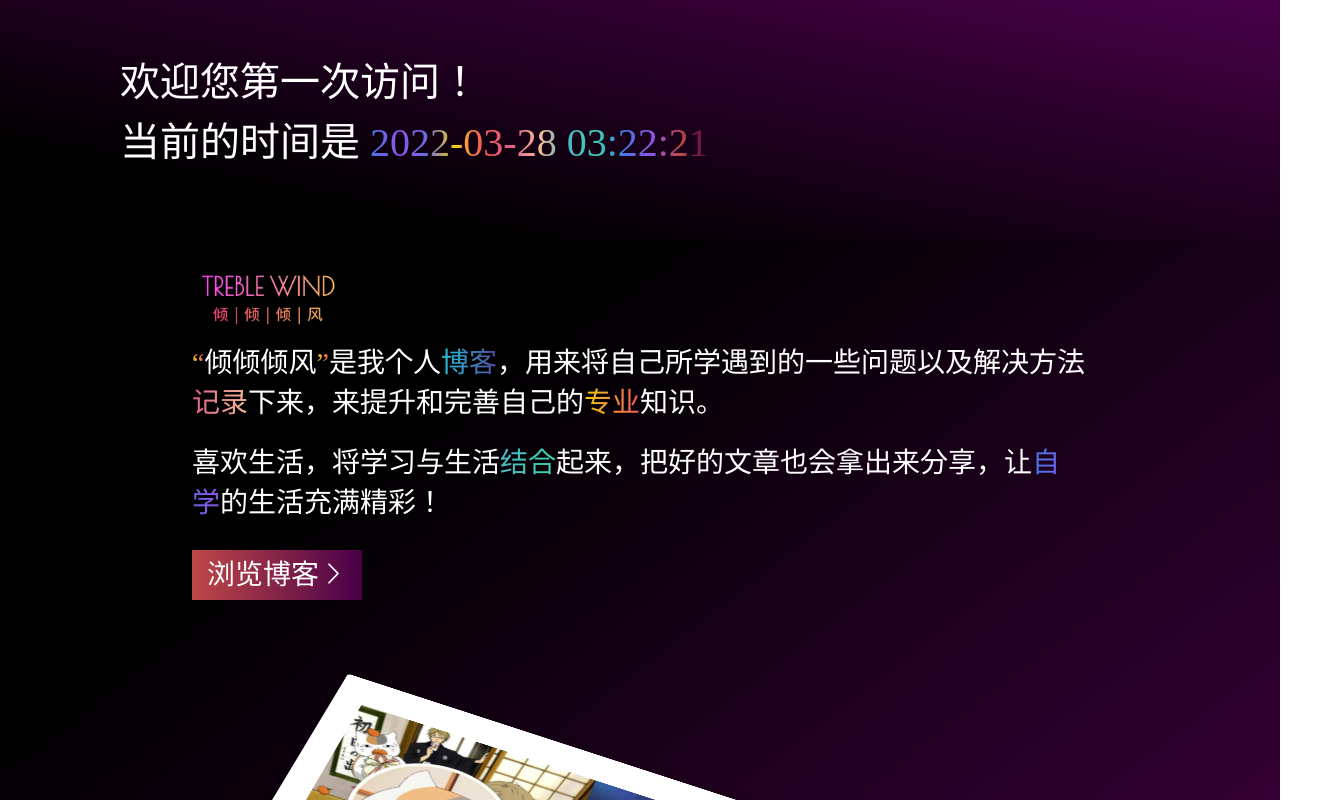
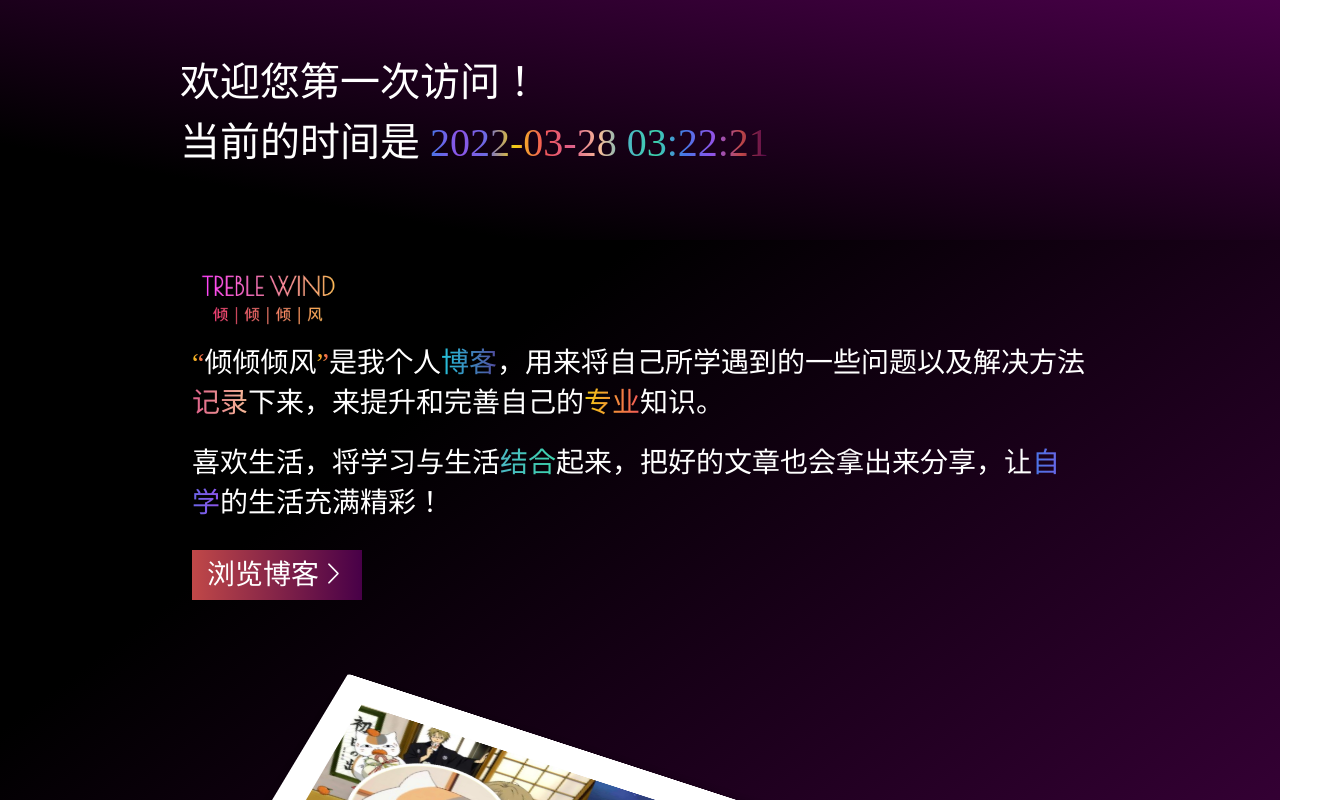
Before and after one commit to KinXpeng/cins, a Vue app: page / in a window 1280 px wide. Shown: the top 800 px of the page, 1338 px wide, since content can reach past the window. Built offline with nearby package versions, Linux system fonts and the light colour scheme; a web font is replaced by a local one.

Commit message:
width优化

```diff
--- a/src/components/time.vue
+++ b/src/components/time.vue
@@ -106,13 +106,13 @@ export default {
 <style lang="less">
 #time{
   .date{
-    //width:500px;
+    width:75%;
     height:100px;
    // border:1px solid red;
     font-size: 40px;
     //padding-top:20px;
     padding-top:50px;
-    padding-left: 100px;
+    margin:0 auto;
     .last-date{
       overflow: hidden;
       //line-height: 25px;
@@ -131,7 +131,7 @@ export default {
     }
     .last-date:nth-child(1){
       //width:300px;
-      width:100vw;
+      width:100%;
       //height:25px;
       height:60px;
     }
```
Also changed, not shown: 4 other files (tests, documents, lock files or other folders).
